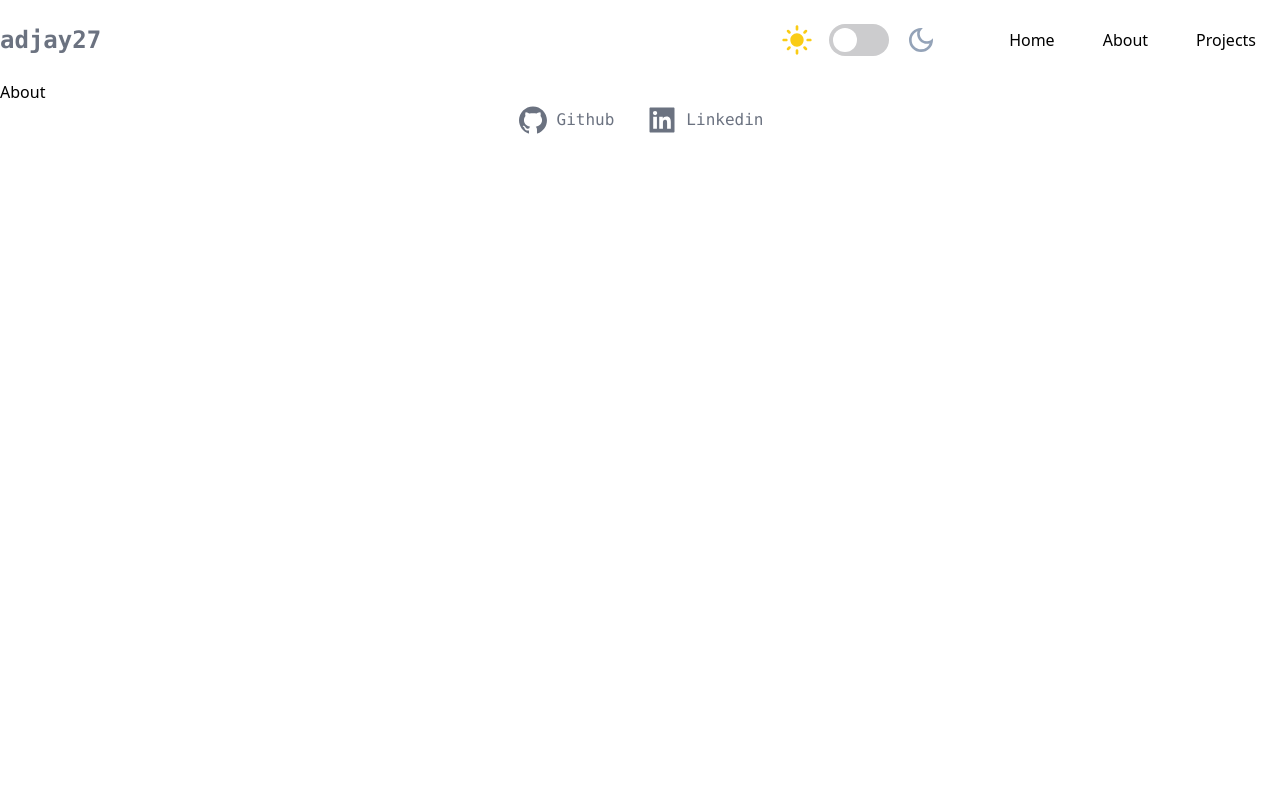
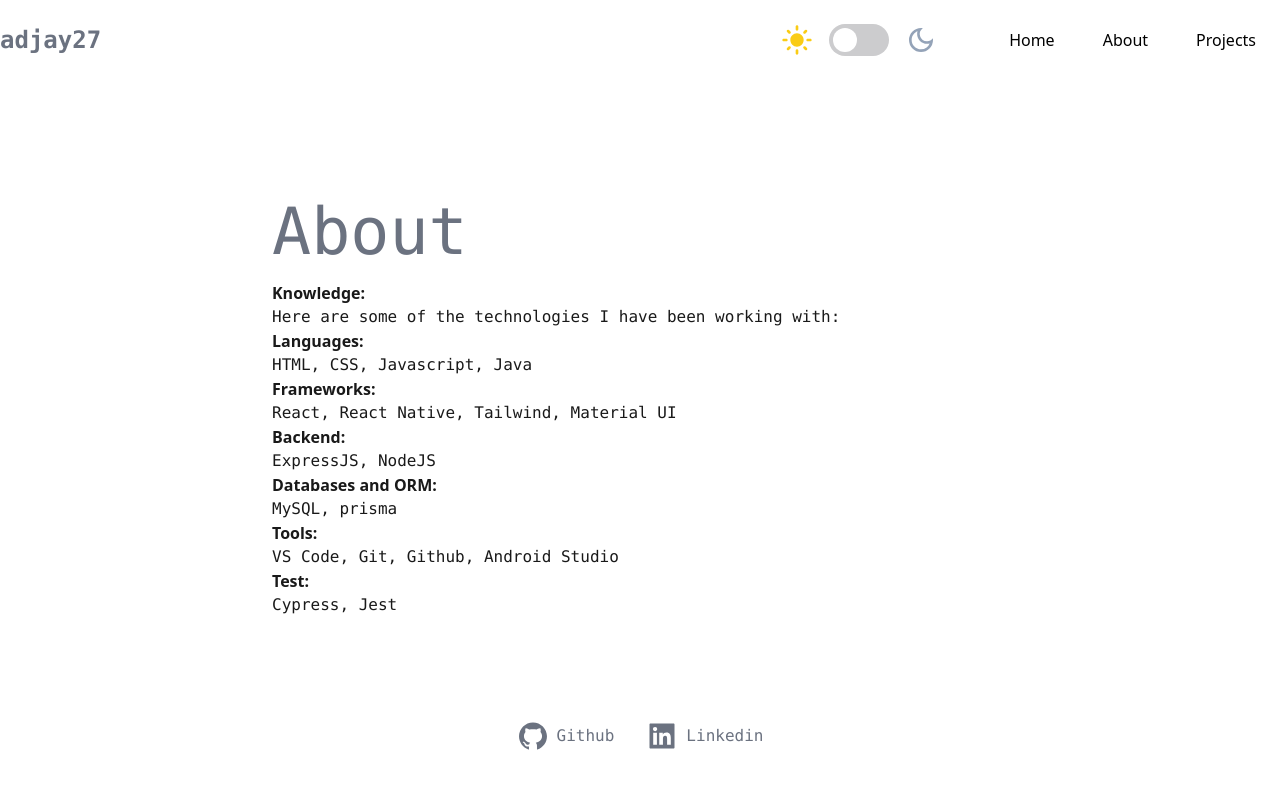
Before and after one commit to adjay27/personal-web, a React (Vite) app: page /about in a window 1280 px wide. Shown: the top 788 px of the page. Built offline with nearby package versions, Linux system fonts and the light colour scheme; what tailgrids would draw is missing.

Commit message:
fix: resolve index page at router.js

```diff
--- a/src/index.css
+++ b/src/index.css
@@ -10,4 +10,10 @@
 
 p {
     @apply font-mono
+    dark:text-white/90 text-black/90
 }
+
+h1 {
+    @apply font-bold
+    dark:text-[#FACC15]/90 text-black/90
+}
--- a/src/pages/About.jsx
+++ b/src/pages/About.jsx
@@ -1,7 +1,30 @@
 const About = () => {
   return (
-    <div>About</div>
-  )
-}
+    <>
+      <div className="w-full h-[80vh] flex items-center justify-center bg-white dark:bg-dark">
+        <div className="container w-[800px] px-8">
+          <p className="title text-[65px] font-medium text-gray-500 dark:text-white">
+            About
+          </p>
+          <h1>Knowledge:</h1>
+          <p>Here are some of the technologies I have been working with:</p>
+          <h1>Languages:</h1>
+          <p>HTML, CSS, Javascript, Java</p>
+          <h1>Frameworks:</h1>
+          <p>React, React Native, Tailwind, Material UI</p>
+          <h1>Backend:</h1>
+          <p>ExpressJS, NodeJS</p>
+          <h1>Databases and ORM:</h1>
+          <p>MySQL, prisma</p>
+          <h1>Tools:</h1>
+          <p>VS Code, Git, Github, Android Studio</p>
+          <h1>Test:</h1>
+          <p>Cypress, Jest</p>
+        </div>
+        <div></div>
+      </div>
+    </>
+  );
+};
 
-export default About
+export default About;
--- a/src/pages/Projects.jsx
+++ b/src/pages/Projects.jsx
@@ -1,9 +1,19 @@
-
-
 const Projects = () => {
   return (
-    <div>Projects</div>
-  )
-}
+    <>
+      <div className="w-full h-[80vh] flex items-center justify-center bg-white dark:bg-dark">
+        <div>
+          <h1 className="text-[65px] font-medium">Projects</h1>
+          <div className="border-solid border-blue-400 height-[200px] ">
+            <h1>Project 1</h1>
+            <div>
+              <p>Placeholder</p>
+            </div>
+          </div>
+        </div>
+      </div>
+    </>
+  );
+};
 
-export default Projects
+export default Projects;
--- a/src/utils/routes.js
+++ b/src/utils/routes.js
@@ -1,7 +1,7 @@
 import { createBrowserRouter } from "react-router-dom";
 import About from "../pages/About";
 import Projects from "../pages/Projects";
-import Index from "../pages";
+import Index from "../pages/Index";
 import App from "../App";
 
 const routes = createBrowserRouter([
```
